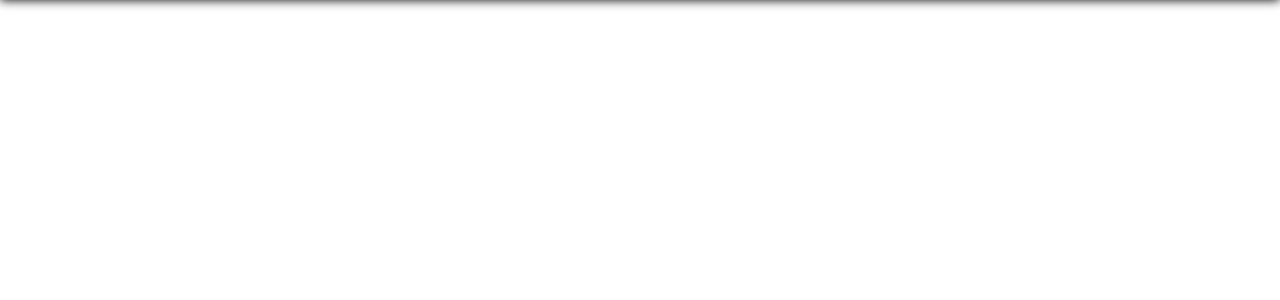
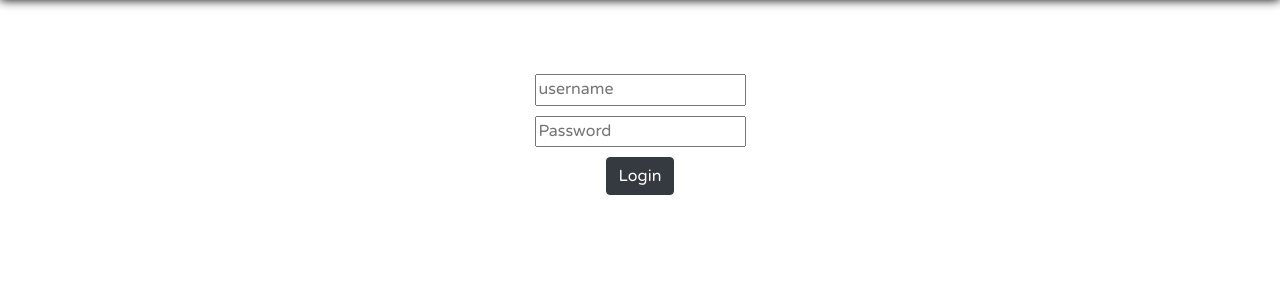
Before and after one commit to Reveill3/FleetTracker, a Flask app: page /login in a window 1280 px wide. Shown: the part 100-400 px from the top of the page. Run offline with Flask 2, Linux system fonts and the light colour scheme; parts of the project's set-up code (start-up, migrations or seed data) failed here and were passed over; some libraries are stand-ins or nearby versions.

Commit message:
bugfix: login form now renders

```diff
--- a/templates/login.html
+++ b/templates/login.html
@@ -2,7 +2,7 @@
 {% from "macros.html" import render_field %}
 
 {% block content %}
-<form method="POST" action="" class="form">
+<form method="POST" action="">
     {% for field in form %}
         {{ render_field(field) }}
     {% endfor %}
```
